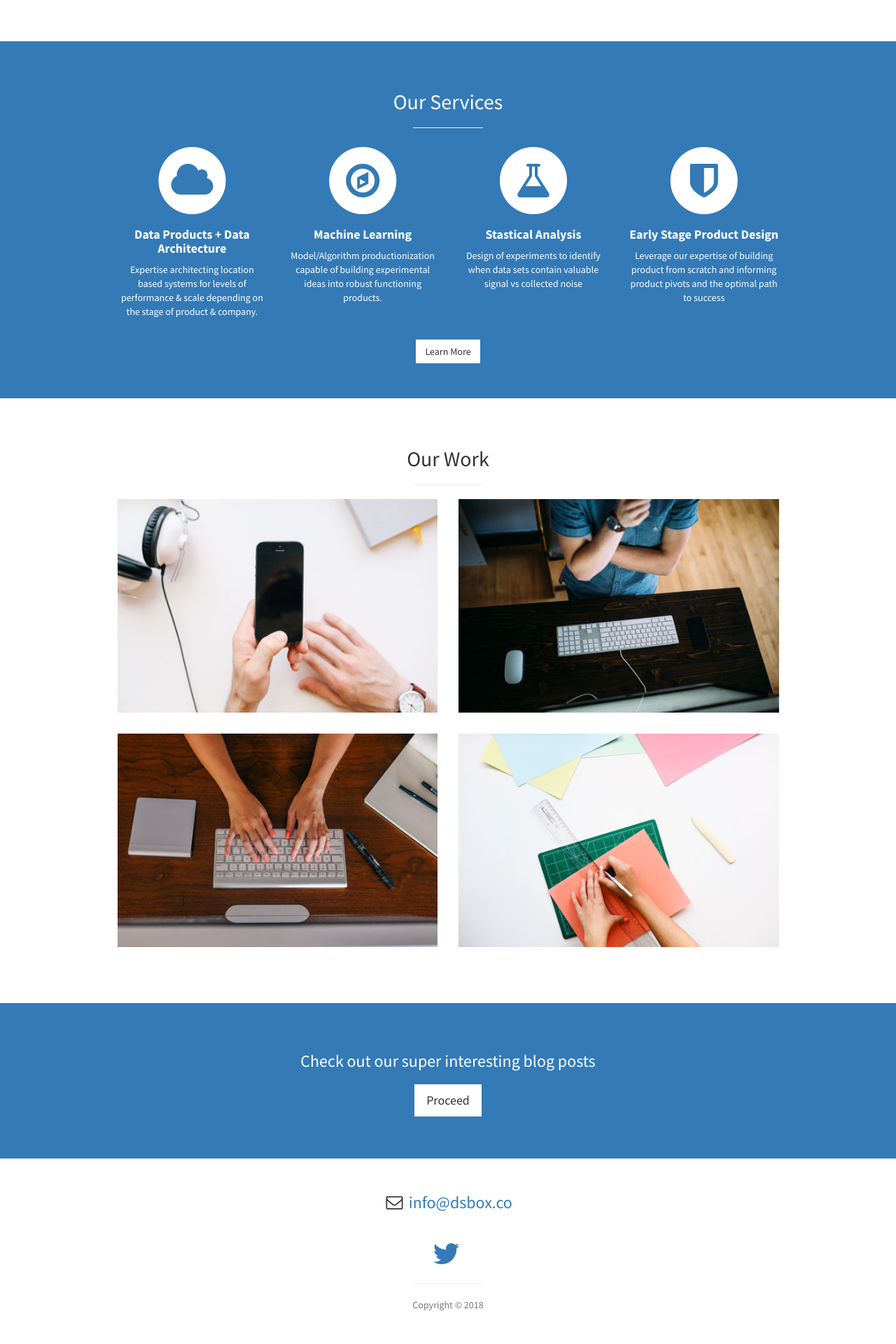
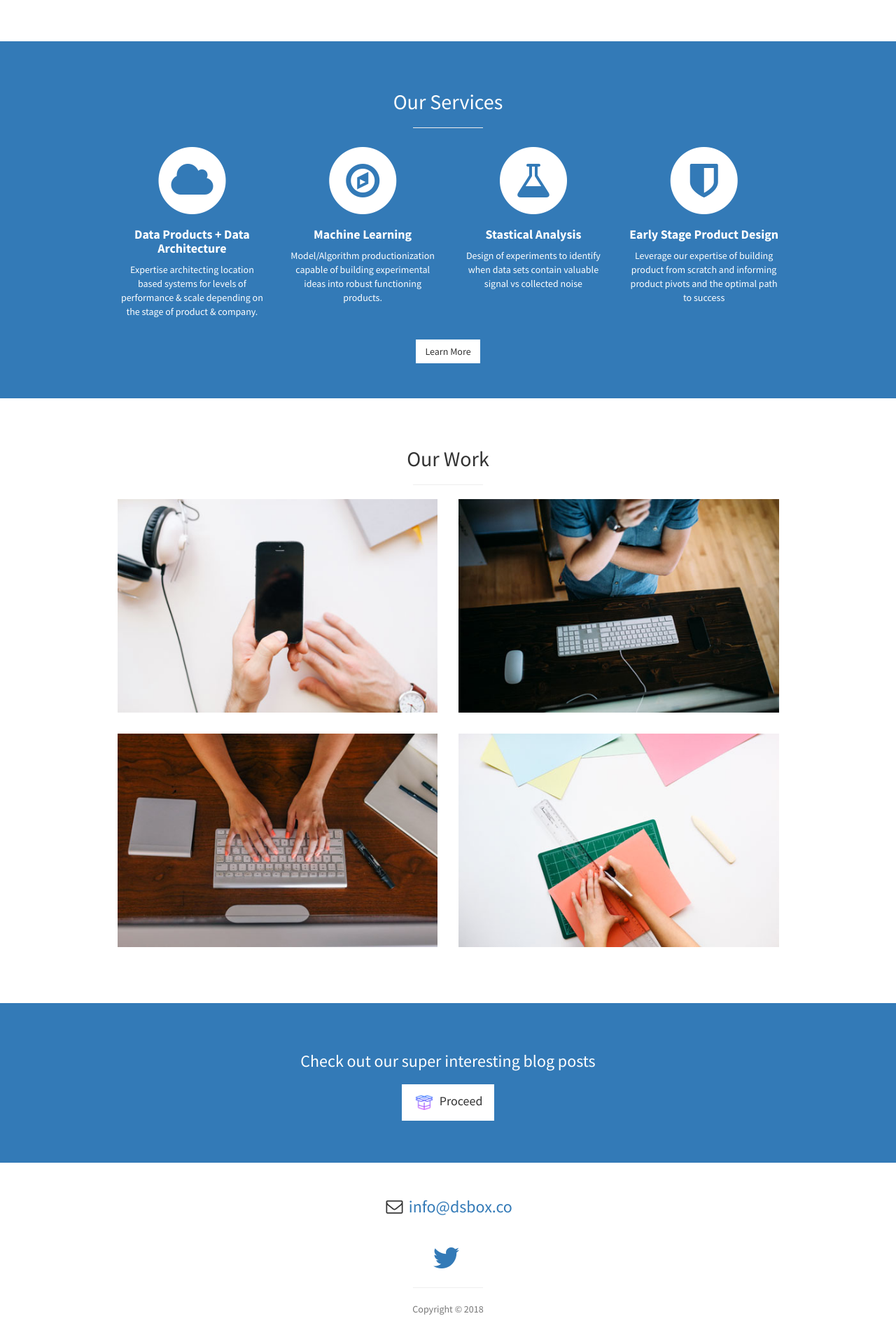
Before and after one commit to dsbox-co/dsbox-co.github.io, a Jekyll site: the page built from index.md, in a window 1280 px wide. Shown: the part 749-2669 px from the top of the page at 70% size. Built offline with Jekyll 4.4.1, drawn with Linux system fonts in a browser that asks for light colours.

Commit message:
Added favicon

```diff
--- a/_includes/call-to-action.html
+++ b/_includes/call-to-action.html
@@ -3,7 +3,7 @@
     <div class="row">
       <div class="col-lg-12 text-center">
         <h3>Check out our super interesting blog posts</h3>
-        <a href="#" class="btn btn-lg btn-light">Proceed</a>
+        <a href="#" class="btn btn-lg btn-light"><img alt="" src="../img/dsbox_logo.png" width=30 height=30>&nbsp Proceed</a>
       </div>
     </div>
   </div>
--- a/_includes/head.html
+++ b/_includes/head.html
@@ -18,6 +18,9 @@
   <link href="font-awesome/css/font-awesome.min.css" rel="stylesheet" type="text/css">
   <link href="https://fonts.googleapis.com/css?family=Source+Sans+Pro:300,400,700,300italic,400italic,700italic" rel="stylesheet" type="text/css">
 
+  <!--Favicon -->
+  <link rel="shortcut icon" type="image/x-icon" href="favicon.ico">
+  <!-- Crisp Integration -->
   <script type="text/javascript">window.$crisp=[];window.CRISP_WEBSITE_ID="a3adffa2-727a-4973-bcf6-003876c6394c";(function(){d=document;s=d.createElement("script");s.src="https://client.crisp.chat/l.js";s.async=1;d.getElementsByTagName("head")[0].appendChild(s);})();</script>
 
   <!-- Global site tag (gtag.js) - Google Analytics -->
```
Also changed, not shown: favicon.ico (added).
